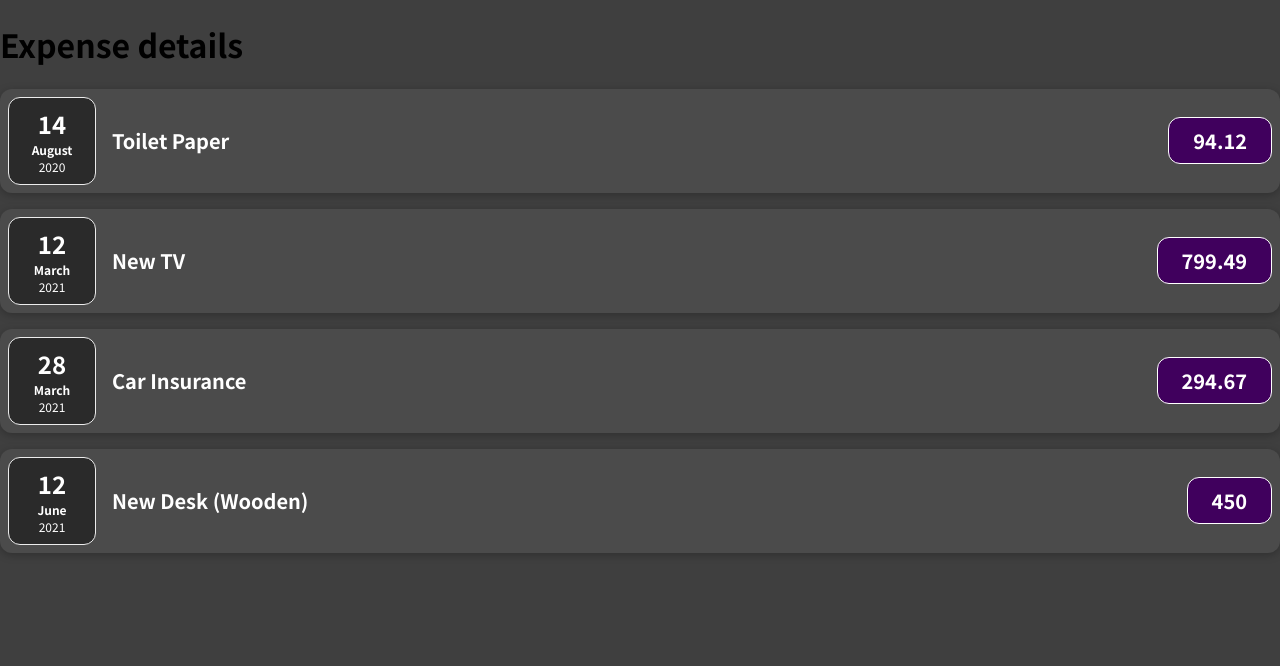
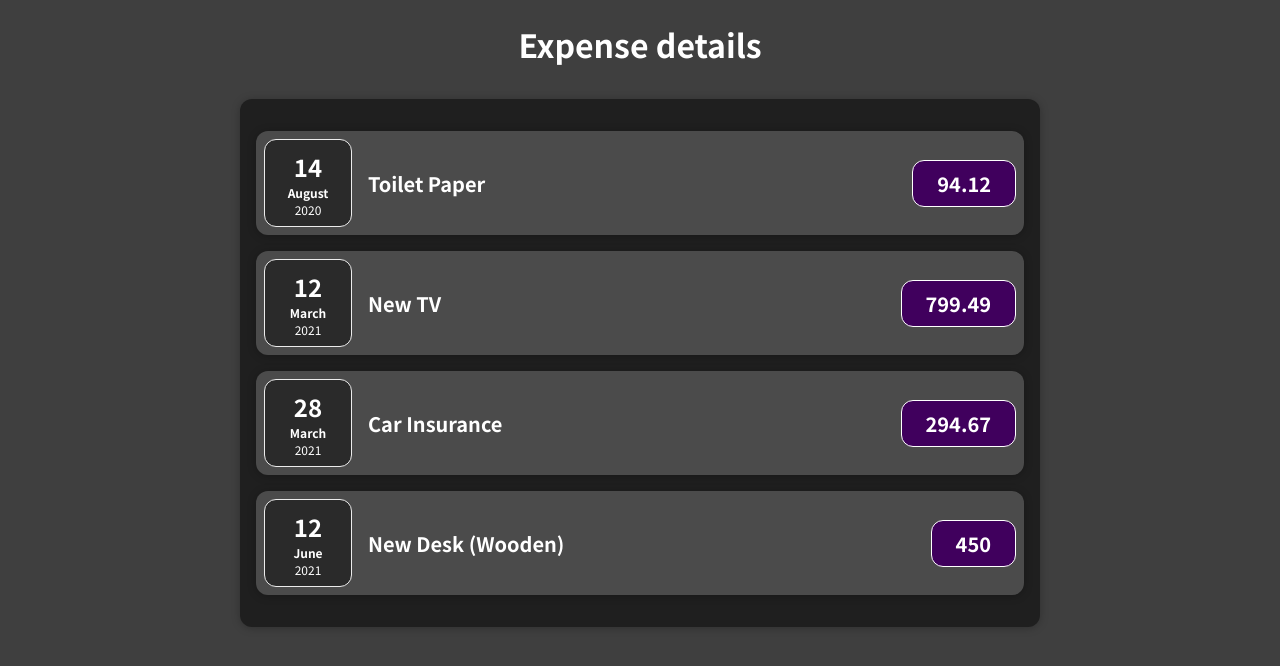
Before and after one commit to Moinulilm10/React_Tutorial, a React (Create React App) app: page / in a window 1280 px wide. Shown: the top 666 px of the page. Built offline with nearby package versions, Linux system fonts and the light colour scheme.

Commit message:
03.19_concept of composition_children and props

```diff
--- a/src/App.js
+++ b/src/App.js
@@ -1,5 +1,5 @@
 import "./App.css";
-import ExpenseItem from "./Component/ExpenseItem/ExpenseItem";
+import Expenses from "./Component/Expenses/Expenses";
 
 function App() {
   const expenses = [
@@ -25,27 +25,8 @@ function App() {
   ];
   return (
     <div>
-      <h1>Expense details</h1>
-      <ExpenseItem
-        title={expenses[0].title}
-        amount={expenses[0].amount}
-        date={expenses[0].date}
-      />
-      <ExpenseItem
-        title={expenses[1].title}
-        amount={expenses[1].amount}
-        date={expenses[1].date}
-      />
-      <ExpenseItem
-        title={expenses[2].title}
-        amount={expenses[2].amount}
-        date={expenses[2].date}
-      />
-      <ExpenseItem
-        title={expenses[3].title}
-        amount={expenses[3].amount}
-        date={expenses[3].date}
-      />
+      <h1 style={{ textAlign: "center", color: "white" }}>Expense details</h1>
+      <Expenses item={expenses} />
     </div>
   );
 }
--- /dev/null
+++ b/src/Component/Card/Card.css
@@ -0,0 +1,4 @@
+.card {
+  border-radius: 12px;
+  box-shadow: 0 1px 8px rgba(0, 0, 0, 0.25);
+}
--- /dev/null
+++ b/src/Component/Card/Card.js
@@ -0,0 +1,13 @@
+import React from "react";
+import "./Card.css";
+
+const Card = (props) => {
+  const classes = "card " + props.className;
+  return (
+    <div>
+      <div className={classes}>{props.children}</div>
+    </div>
+  );
+};
+
+export default Card;
--- a/src/Component/ExpenseItem/ExpenseItem.css
+++ b/src/Component/ExpenseItem/ExpenseItem.css
@@ -2,10 +2,10 @@
   display: flex;
   justify-content: space-between;
   align-items: center;
-  box-shadow: 0 2px 8px rgba(0, 0, 0, 0.25);
+  /* box-shadow: 0 2px 8px rgba(0, 0, 0, 0.25); */
   padding: 0.5rem;
   margin: 1rem 0;
-  border-radius: 12px;
+  /* border-radius: 12px; */
   background-color: #4b4b4b;
 }
 
--- a/src/Component/ExpenseItem/ExpenseItem.js
+++ b/src/Component/ExpenseItem/ExpenseItem.js
@@ -1,17 +1,18 @@
 import React from "react";
+import Card from "../Card/Card";
 import ExpensesDate from "../ExpensesDate/ExpensesDate";
 import "./ExpenseItem.css";
 
 const ExpenseItem = (props) => {
   return (
-    <div className="expense-item">
+    <Card className="expense-item">
       <ExpensesDate date={props.date} />
       {/* <div>{props.date.toISOString()}</div> */}
       <div className="expense-item__description">
         <h2>{props.title}</h2>
         <div className="expense-item__price">{props.amount}</div>
       </div>
-    </div>
+    </Card>
   );
 };
 
--- /dev/null
+++ b/src/Component/Expenses/Expenses.css
@@ -0,0 +1,7 @@
+.expenses {
+  padding: 1rem;
+  background-color: rgb(31, 31, 31);
+  margin: 2rem auto;
+  width: 50rem;
+  max-width: 95%;
+}
--- /dev/null
+++ b/src/Component/Expenses/Expenses.js
@@ -0,0 +1,33 @@
+import React from "react";
+import Card from "../Card/Card";
+import ExpenseItem from "../ExpenseItem/ExpenseItem";
+import "./Expenses.css";
+
+const Expenses = (props) => {
+  return (
+    <Card className="expenses">
+      <ExpenseItem
+        title={props.item[0].title}
+        amount={props.item[0].amount}
+        date={props.item[0].date}
+      />
+      <ExpenseItem
+        title={props.item[1].title}
+        amount={props.item[1].amount}
+        date={props.item[1].date}
+      />
+      <ExpenseItem
+        title={props.item[2].title}
+        amount={props.item[2].amount}
+        date={props.item[2].date}
+      />
+      <ExpenseItem
+        title={props.item[3].title}
+        amount={props.item[3].amount}
+        date={props.item[3].date}
+      />
+    </Card>
+  );
+};
+
+export default Expenses;
```
